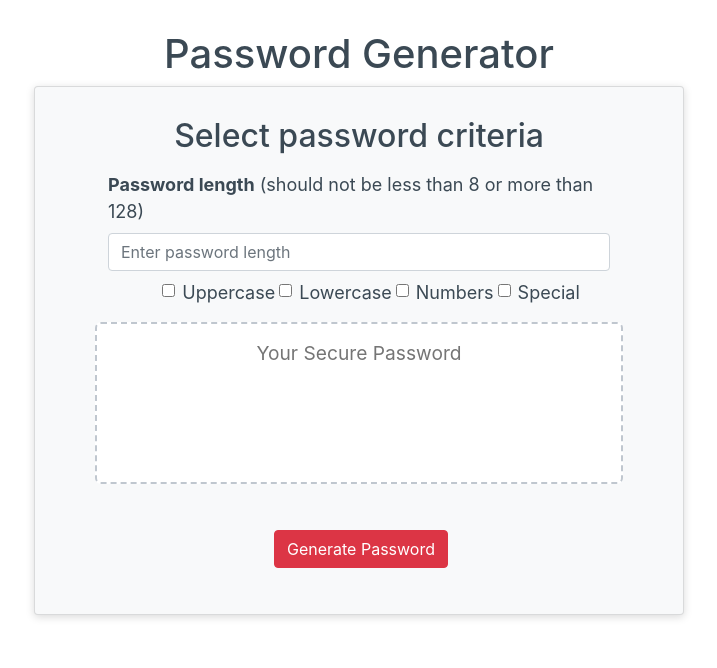
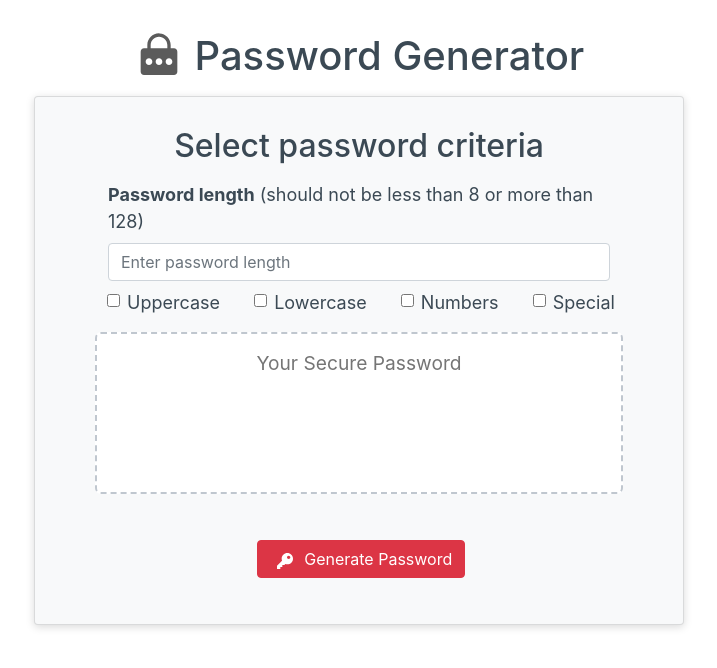
Before and after one commit to elogonme/password-generator, a plain HTML site: page index.html in a window 1280 px wide. Shown: the whole page, without its empty margins (281-998 px from the left). Drawn offline with nearby package versions, Linux system fonts and the light colour scheme.

Commit message:
Adjust styling and add icons

```diff
--- a/index.html
+++ b/index.html
@@ -8,6 +8,9 @@
 
     <title>Password Generator</title>
     <link rel="stylesheet" href="assets/css/style.css" />
+    <link rel="shortcut icon" type="image/x-icon" href="assets/img/favicon.ico">
+    <meta name="keywords" content="password generator">
+    <meta name="description" content="Simple password generator with selection of criterias">
     <!-- Bootstrap CSS -->
     <link rel="stylesheet" type="text/css" href="assets/css/reset.css">
     <link rel="stylesheet" href="https://stackpath.bootstrapcdn.com/bootstrap/4.5.2/css/bootstrap.min.css"
@@ -26,7 +29,15 @@
     <!-- Main page -->
     <div class="wrapper">
       <header>
-        <h1>Password Generator</h1>
+        <h1>
+          <!-- Title Icon -->
+          <img
+            src="assets/img/password_30px.svg"
+            class="img-fluid mb-2"
+            alt="Padlock with asterics"
+            height="40rem"
+            width="50rem" />
+          Password Generator</h1>
       </header>
       <div class="card bg-light">
 
@@ -49,8 +60,8 @@
             </div>
 
             <div class="form-group">
-              <div class="form-check">
-                <div class="row justify-content-center">
+              <div class="form-check pl-0">
+                <div class="row justify-content-around px-2">
                   <div class="custom-control custom-checkbox">
                     <!-- Uppercase select input -->
                     <input class="form-check-input" type="checkbox" value="" id="uppercase" name="select">
@@ -100,7 +111,14 @@
         </div>
         <!-- Button to submit and generate password -->
         <div class="mx-auto">
-          <button type="button" id="generate" class="btn btn-danger">Generate Password</button>
+          <button type="button" id="generate" class="btn btn-danger">
+            <img
+            src="assets/img/key_30px.svg"
+            class="text-white"
+            alt="Padlock with asterics"
+            height="20rem"
+            width="30rem" />
+            Generate Password</button>
         </div>
 
       </div>
```
Also changed, not shown: assets/js/script.js (+5 -7 lines), assets/img/demo.jpg, assets/img/favicon.ico (added), assets/img/key_30px.svg (added), assets/img/password_30px.svg (added).
